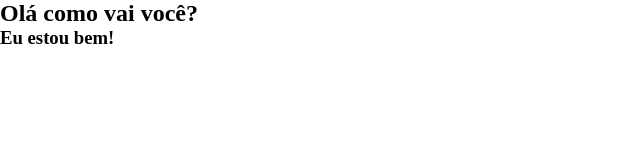
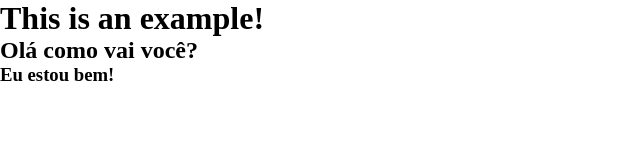
Before and after one commit to AndreLuizGomesPereira/AppWeb, a plain HTML site: page chapter4/project/index.html in a window 1280 px wide. Shown: the whole page, without its empty margins (0-640 px from the left). Drawn offline with nearby package versions, Linux system fonts and the light colour scheme.

Commit message:
Html como exemplo da função adicionando script 'fadeOut' em <footer>.

```diff
--- a/chapter4/project/index.html
+++ b/chapter4/project/index.html
@@ -1,14 +1,23 @@
 <!DOCTYPE html>
 <html lang="en">
+
 <head>
     <meta charset="UTF-8">
     <link rel="stylesheet" href="stylesheets/style.css">
     <title>Project AppWeb</title>
 </head>
+
 <body>
+    <h1>This is an example!</h1>
+    <main>
 
+    </main>
+    <footer>
+        <p>This is an example of footer disappering</p>
+    </footer>
 
     <script src="http://code.jquery.com/jquery-2.0.3.min.js"></script>
     <script src="javascripts/app.js"></script>
 </body>
+
 </html>
--- a/chapter4/project/javascripts/app.js
+++ b/chapter4/project/javascripts/app.js
@@ -7,10 +7,13 @@ var main = function(){
     var $content = $("<h2>Olá como vai você?</h2>").hide();
     var $moreContent = $("<h3>Eu estou bem!</h3>").hide();
 
-    $("body").append($content);
+    $("body main").append($content);
     $content.slideDown(2000, function(){
-        $("body").append($moreContent);
+        $("body main").append($moreContent);
         $moreContent.fadeIn();
+        $("footer p").fadeOut(1000, function(){
+            $("footer p").remove();
+        })
     });
 
 
```
